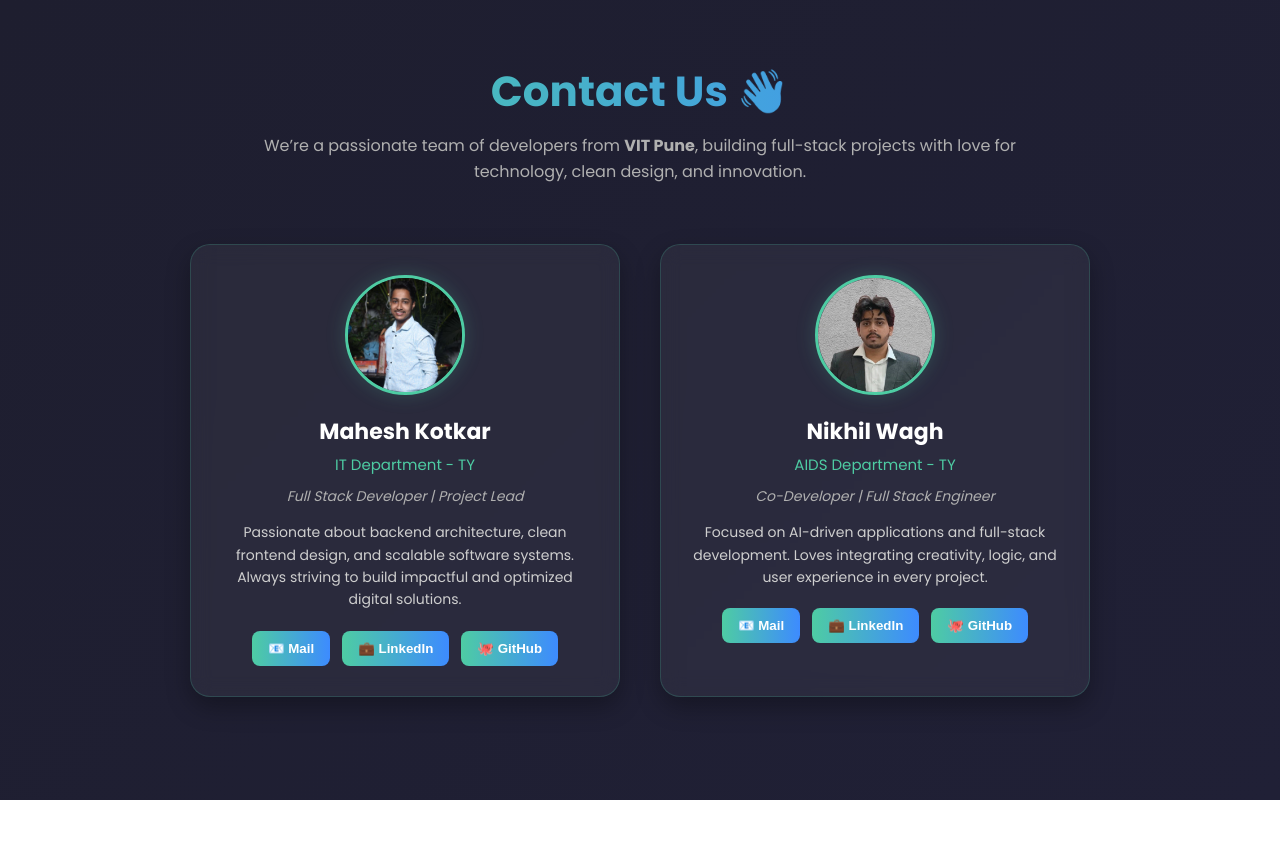
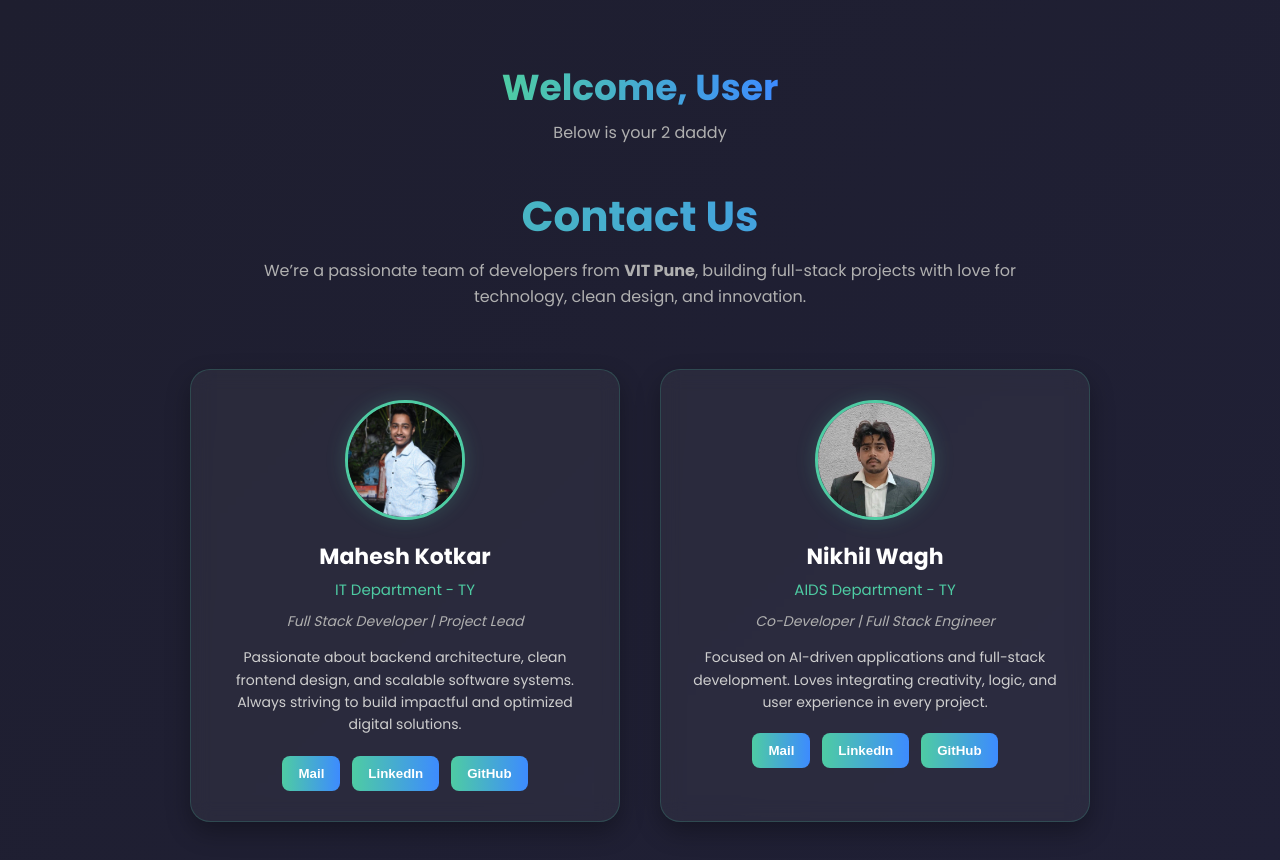
Before and after one commit to MaheshKotkar/LoginSystem, a React app: page /dashboard in a window 1280 px wide. Shown: the top 860 px of the page. Before the commit the page ends 800 px from the top, so only its background shows below. Built offline with nearby package versions, Linux system fonts and the light colour scheme; the HTML template or start-up script is replaced by a standard one.

Commit message:
Update Dashboard.jsx

```diff
--- a/src/Dashboard.jsx
+++ b/src/Dashboard.jsx
@@ -1,13 +1,21 @@
 import React from "react";
-import maheshPhoto from "./assets/mahesh.jpeg"; // your photo in src/assets
-import nikhilPhoto from "./assets/nikhil.png"; // your photo in src/assets
+import maheshPhoto from "./assets/mahesh.jpeg";
+import nikhilPhoto from "./assets/nikhil.png";
 
 function Dashboard() {
+  const username = localStorage.getItem('username') || 'User';
+
   return (
     <>
       <div className="contact-container">
+        {/* Welcome Message */}
+        <div className="welcome-msg">
+          <h1>Welcome, {username}</h1>
+          <p>Below is your 2 daddy</p>
+        </div>
+
         <div className="contact-header">
-          <h1>Contact Us 👋</h1>
+          <h1>Contact Us</h1>
           <p>
             We’re a passionate team of developers from <strong>VIT Pune</strong>,
             building full-stack projects with love for technology, clean design, and innovation.
@@ -27,9 +35,9 @@ function Dashboard() {
               systems. Always striving to build impactful and optimized digital solutions.
             </p>
             <div className="socials">
-              <button className="social-btn">📧 Mail</button>
-              <button className="social-btn">💼 LinkedIn</button>
-              <button className="social-btn">🐙 GitHub</button>
+              <button className="social-btn">Mail</button>
+              <button className="social-btn">LinkedIn</button>
+              <button className="social-btn">GitHub</button>
             </div>
           </div>
 
@@ -45,9 +53,9 @@ function Dashboard() {
               Loves integrating creativity, logic, and user experience in every project.
             </p>
             <div className="socials">
-              <button className="social-btn">📧 Mail</button>
-              <button className="social-btn">💼 LinkedIn</button>
-              <button className="social-btn">🐙 GitHub</button>
+              <button className="social-btn">Mail</button>
+              <button className="social-btn">LinkedIn</button>
+              <button className="social-btn">GitHub</button>
             </div>
           </div>
         </div>
@@ -66,6 +74,26 @@ function Dashboard() {
           color: #fff;
           font-family: 'Poppins', sans-serif;
           padding: 60px 20px;
+        }
+
+        .welcome-msg {
+          text-align: center;
+          margin-bottom: 40px;
+          animation: fadeDown 0.7s ease-out;
+        }
+
+        .welcome-msg h1 {
+          font-size: 36px;
+          font-weight: 700;
+          background: linear-gradient(90deg, #4ECCA3, #3D8BFF);
+          -webkit-background-clip: text;
+          -webkit-text-fill-color: transparent;
+          margin-bottom: 5px;
+        }
+
+        .welcome-msg p {
+          font-size: 16px;
+          color: #B0B0B0;
         }
 
         .contact-header {
```
